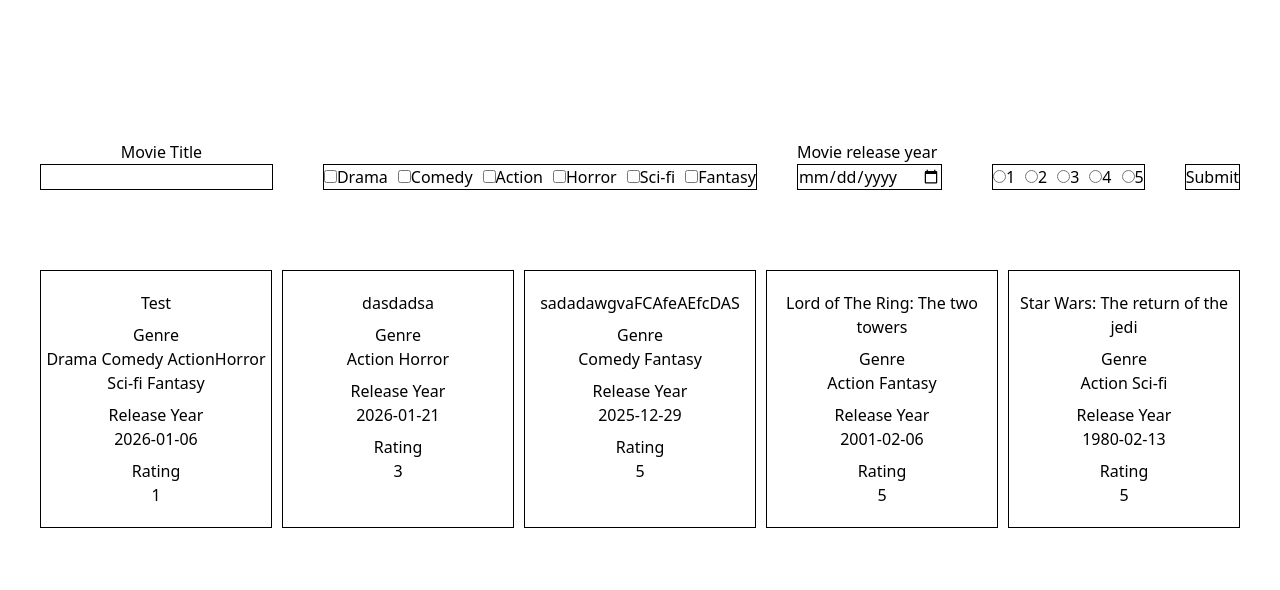
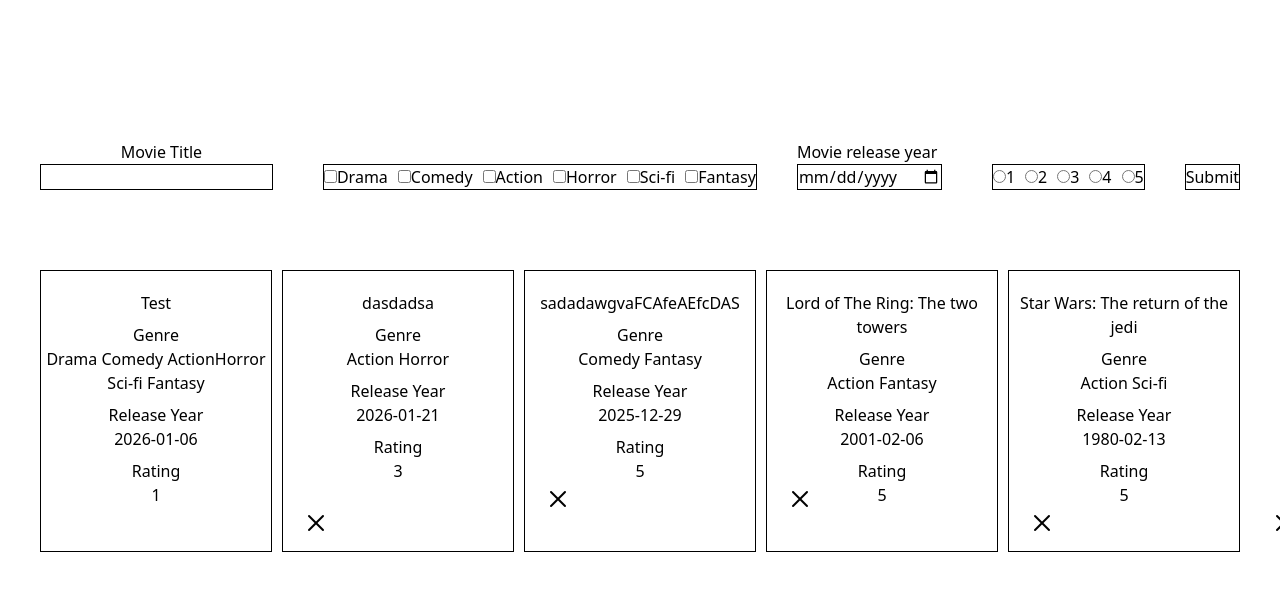
Before and after one commit to ArBa-dev-J/Movie-Adder, a React (Vite) app: page / in a window 1280 px wide. Shown: the top 590 px of the page. Built offline with nearby package versions, Linux system fonts and the light colour scheme; data requests are answered from the project's data file; the HTML template or start-up script is replaced by a standard one.

Commit message:
add x button

```diff
--- a/src/MovieTable/Movietable.jsx
+++ b/src/MovieTable/Movietable.jsx
@@ -1,3 +1,5 @@
+import x from "../assets/close.png";
+
 function MovieTable({ movies }) {
   return (
     <>
@@ -20,6 +22,10 @@
           <p>Rating</p>
           <p>{movies.Rating}</p>
         </div>
+        {/* DELETE BUTTON */}
+        <button type="button" className="relative left-[160px]">
+          <img src={x} alt="x" />
+        </button>
       </div>
     </>
   );
```
Also changed, not shown: src/assets/close.png (added).
